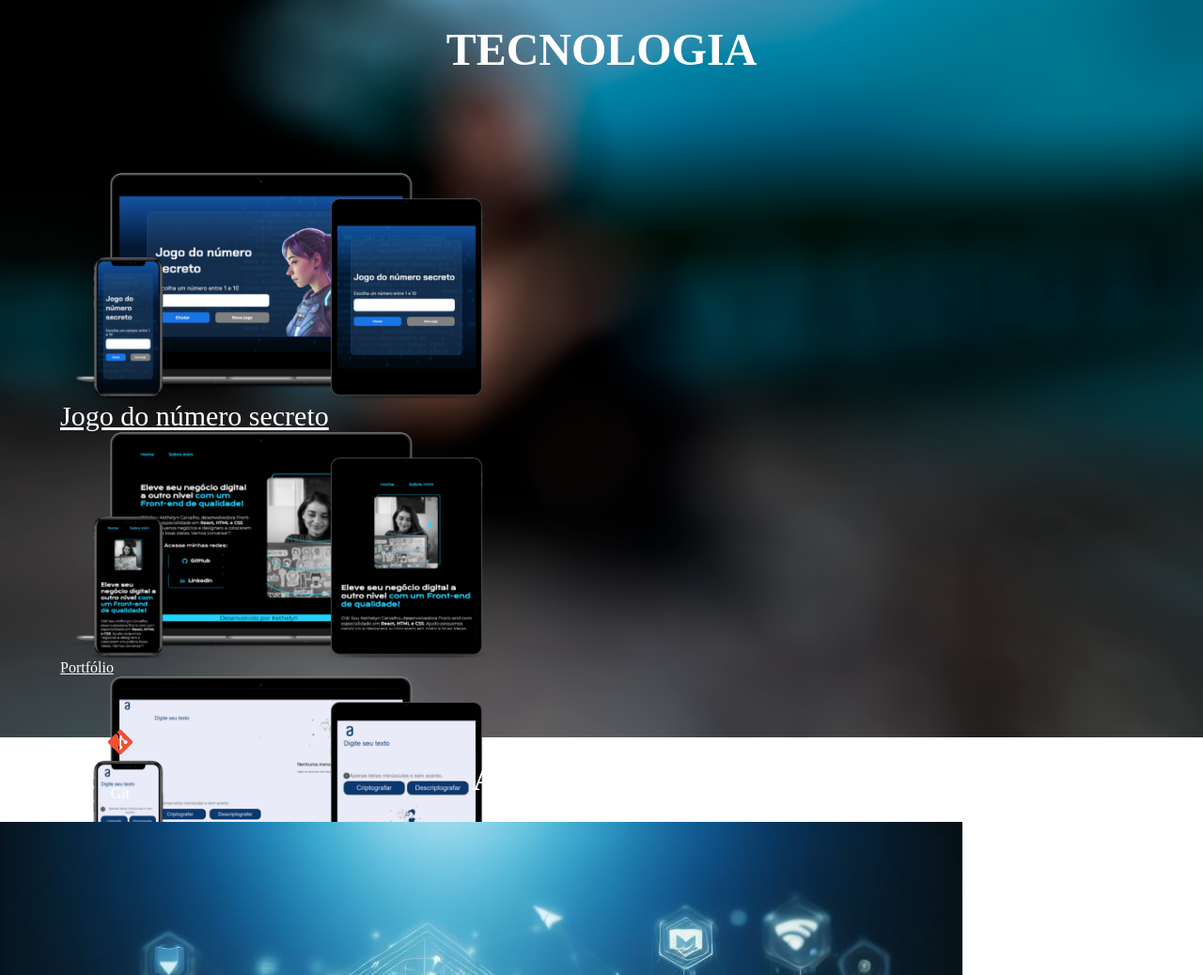
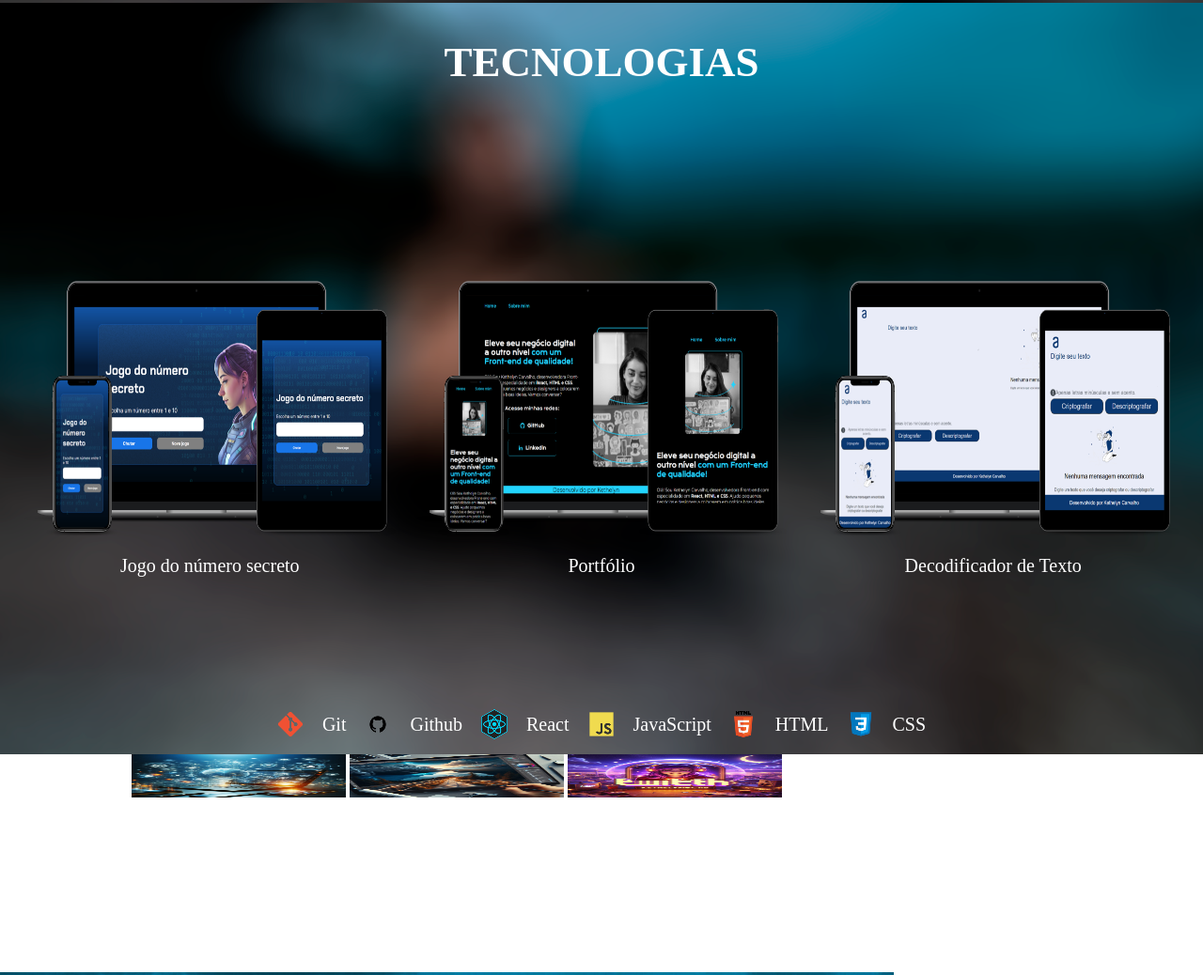
Before and after one commit to Lynsz/meu-portfolio, a plain HTML site: page index.html in a window 1280 px wide. Shown: the part 1715-2753 px from the top of the page at 94% size. Drawn offline with Linux system fonts and the light colour scheme; a web font is replaced by a local one.

Commit message:
termino da section tecnologia

```diff
--- /dev/null
+++ b/css/construção.css
@@ -0,0 +1,12 @@
+.container_construcao {
+    display: flex;
+    width: 100%;
+    height: 100%;
+    justify-content: center;
+    flex-direction: row;
+}
+
+.img_construcao {
+    width: 20%;
+    height: 20%;
+}
--- a/css/main.css
+++ b/css/main.css
@@ -2,8 +2,14 @@
 @import url("paginainicial.css");
 @import url("aboutme.css");
 @import url("tecnologia.css");
+@import url("construção.css");
 
 body {
     margin: 0px;
     padding: 0;
 }
+
+main {
+    background-image: url(/img/blackot_antonina_desfoque.png);
+    background-repeat: no-repeat;
+}
--- a/css/tecnologia.css
+++ b/css/tecnologia.css
@@ -1,46 +1,85 @@
 .container__tecnologia {
     display: flex;
-    justify-content: space-between;
-    flex-direction: column;
+    justify-content: center;
+    flex-direction: row; /* Alterado para row */
+    flex-wrap: wrap; /* Permitindo que os itens se movam para a próxima linha */
+    align-content: space-between;
     background-image: url(/img/blackot_antonina_desfoque.png);
     background-repeat: no-repeat;
     background-size: cover; /* Torna a imagem de fundo responsiva */
     height: 100vh; /* Define a altura para 100% da viewport height */
 }
 
-.text_tecnologia {
+.img_projetos{
+    padding: 10px 15px;
     display: flex;
-    justify-content: center;
-    font-size: 2rem; /* Tamanho do texto */
-}
-
-.img_projetos {
-    display: flex;
-    flex-direction: column;
-    margin: 4rem; /* Convertido de 60px para rem */
-}
-
-.nm_projeto, .p_projeto, .decod_projeto {
-    display: flex;
-    flex-direction: row;
-    width: 40%;
-    height: 40%;
-}
-
-.nm_text, .p_projeto, .decod_text {
-    display: flex;
-    flex-direction: column;
-    font-size: 30px;
 
 }
 
-.icon_tecnologias {
+.text_tecnologia {
     display: flex;
-    flex-direction: column;
+    align-self: center;
+    font-size: 30px;
+}
+
+.img_tecnologia {
+    display: flex;
+    width: 100%;
+    height: 100%;
+
+}
+
+.button_tecnologia {
+    text-align: center;
+    text-decoration: none;
+    font-size: 20px;
+    padding: 10px 10px;
+    border-radius: 20px; /* Define o raio do canto */
+    transition: background-color 0.3s ease; /* Adiciona uma transição suave na mudança de cor de fundo */
+}
+
+.button_tecnologia:hover {
+    background-color: black; /* Muda a cor de fundo ao passar o mouse */
+}
+
+.icon_tecnologias{
+    display: flex;
     align-items: center;
     justify-content: center;
-    width: 20%;
-    height: 10%;
-    font-size: 1rem; /* Tamanho do texto */
-    gap: 1rem; /* Convertido de 20px para rem */
+    font-size: 20px;
+    gap: 20px;
+
 }
+
+@media screen and (max-width: 768px) {
+
+    .container__tecnologia {
+        height: max-content;
+
+    }
+    .img_projetos{
+        padding: 0px 10px 80px;
+
+        flex-direction: column;
+        gap: 60px;
+    }
+
+
+    .text_tecnologia {
+        align-self: center;
+        font-size: 15px;
+    }
+
+    .button_tecnologia {
+        font-size: 20px;
+        padding: 20px 20px;
+        border-radius: 30px; /* Define o raio do canto */
+    }
+
+    .icon_tecnologias{
+        padding: 10px;
+        flex-wrap: wrap;
+        font-size: 10px;
+        gap: 5px;
+    }
+}
--- a/index.html
+++ b/index.html
@@ -61,7 +61,7 @@
             </div>
 
         </section>
-
+    |
     <!-- CONTEÚDO PÁGINA (2) -->
 
         <div id="pagina2"></div>
@@ -96,19 +96,24 @@
 
             <div id="pagina3"></div>
 
-            <div class="text_tecnologia"><h1>TECNOLOGIA</h1>
+            <div class="text_tecnologia"><h1>TECNOLOGIAS</h1>
             </div>
 
             <div class="img_projetos">
-                <img class="nm_projeto" src="/img/img_numerosecreto.png" alt="Jogo do Número Secreto">
-                <a class="nm_text" href="https://numerosecreto-five-eta.vercel.app">Jogo do número secreto</a>
+                <a class="button_tecnologia" href="https://numerosecreto-five-eta.vercel.app" target="img">
+                    <img class="img_tecnologia" src="/img/img_numerosecreto.png" alt="img numero secreto">
+                    <p>Jogo do número secreto</p>
+                </a>
 
-                <img class="p_projeto" src="/img/img_portfolio.png" alt="Portfolio">
-                <a class="p_text" href="https://portfolio-vert-omega-53.vercel.app">Portfólio</a>
+                <a class="button_tecnologia" href="https://portfolio-vert-omega-53.vercel.app" target="port">
+                    <img class="img_tecnologia" src="/img/img_portfolio.png" alt="img portfolio">
+                    <p>Portfólio</p>
+                </a>
 
-                <img class="decod_projeto" src="/img/img_decod.png" alt="Decodificador de texto">
-
-                <a class="decod_text" href="https://lynsz.github.io/Decodificador-de-Texto/">Decodificador de textos</a>
+                <a class="button_tecnologia" class="decod" href="https://lynsz.github.io/Decodificador-de-Texto/" target="decod">
+                    <img class="img_tecnologia" src="/img/img_decod.png" alt="img decodificador">
+                    <p>Decodificador de Texto</p>
+                </a>
             </div>
 
             <div class="icon_tecnologias">
@@ -131,22 +136,25 @@
                 <p>CSS</p>
 
             </div>
+
+            <div class="icon_tecnologias">
+
+            </div>
         </section>
 
-        <section class="container_mkt">
+        <section class="container_construcao">
 
             <div id="pagina4"></div>
             <div>
             <h1 class="text_tecnologia">Área em construção</h1>
-
             </div>
 
             <div>
-                <img src="/img/img_MKTdigital.jpeg" alt="mkt digital">
+                <img class="img_construcao" src="/img/img_MKTdigital.jpeg" alt="mkt digital">
 
-                <img src="/img/img_fotografia.jpeg" alt="fotografia">
+                <img class="img_construcao" src="/img/img_fotografia.jpeg" alt="fotografia">
 
-                <img src="/img/img_banner_twitch.jpeg" alt="banner Twitch">
+                <img class="img_construcao" src="/img/img_banner_twitch.jpeg" alt="banner Twitch">
             </div>
         </section>
         <section>
```
Also changed, not shown: img/blackot_antonina_desfoque2.png (added).
